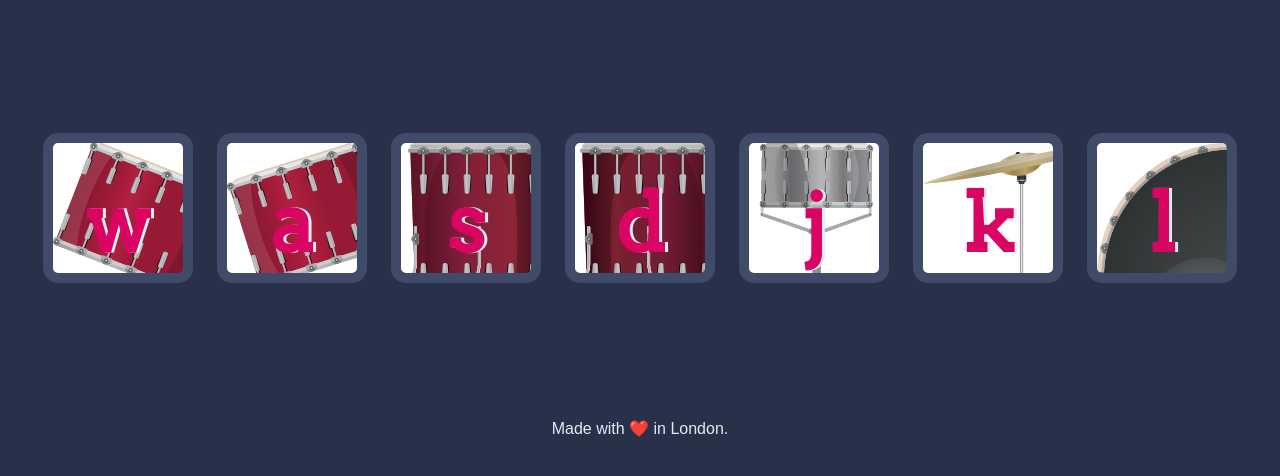
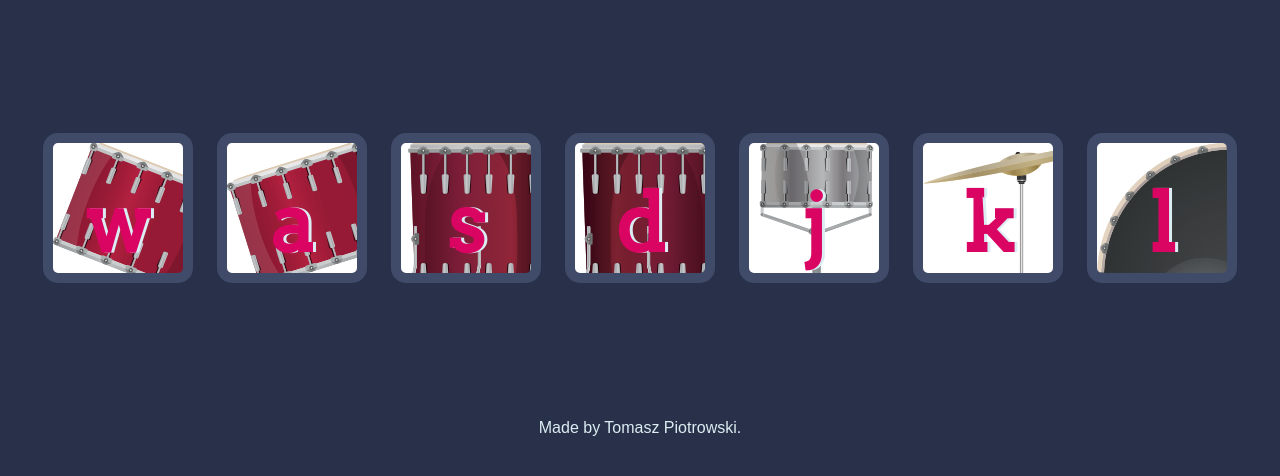
Before and after one commit to Tom4sz1/Drum-Kit, a plain HTML site: page Drum Kit/index.html in a window 1280 px wide. Shown: the part 156-632 px from the top of the page. Drawn offline with Linux system fonts and the light colour scheme; files whose address does not match are found by name.

Commit message:
Update index.html

```diff
--- a/Drum Kit/index.html
+++ b/Drum Kit/index.html
@@ -23,7 +23,7 @@
 
 
   <footer>
-    Made with ❤️ in London.
+    Made by Tomasz Piotrowski.
   </footer>
   <script src="index.js" charset="utf-8"></script>
 </body>
```
